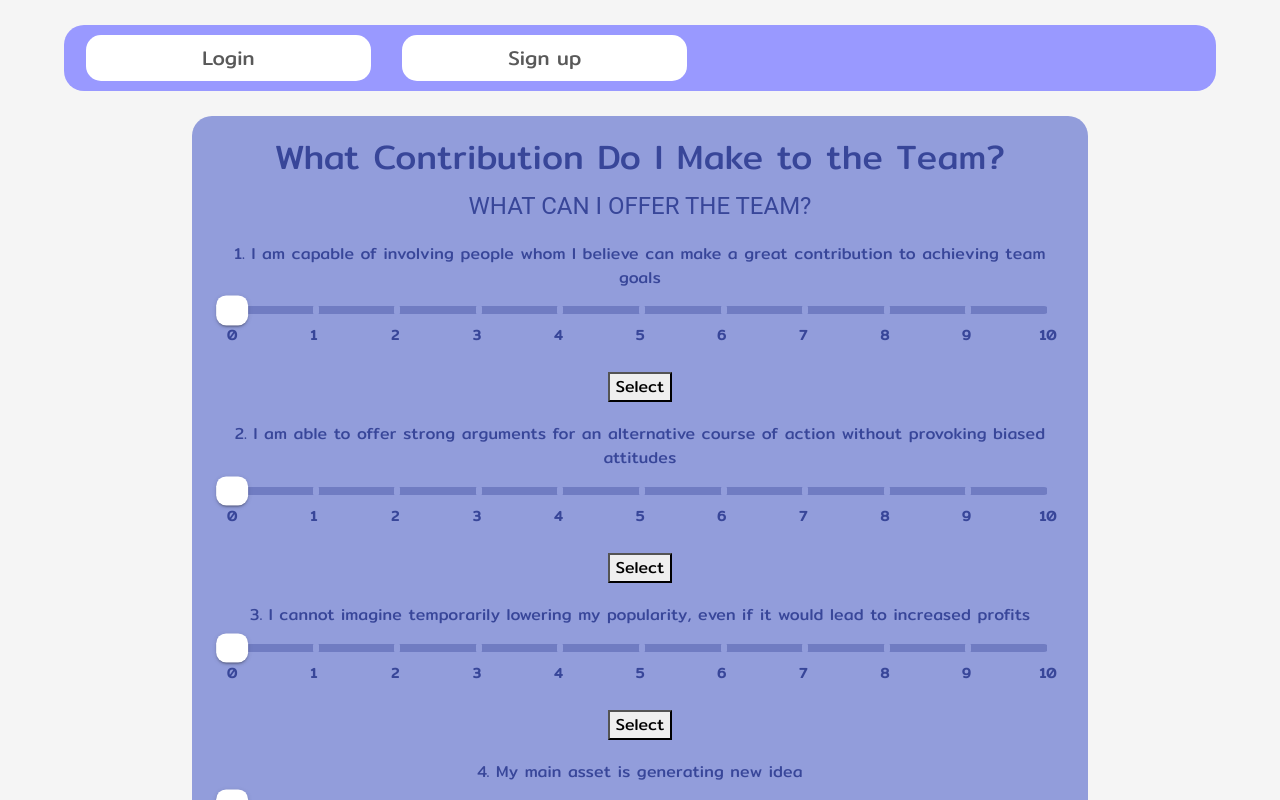
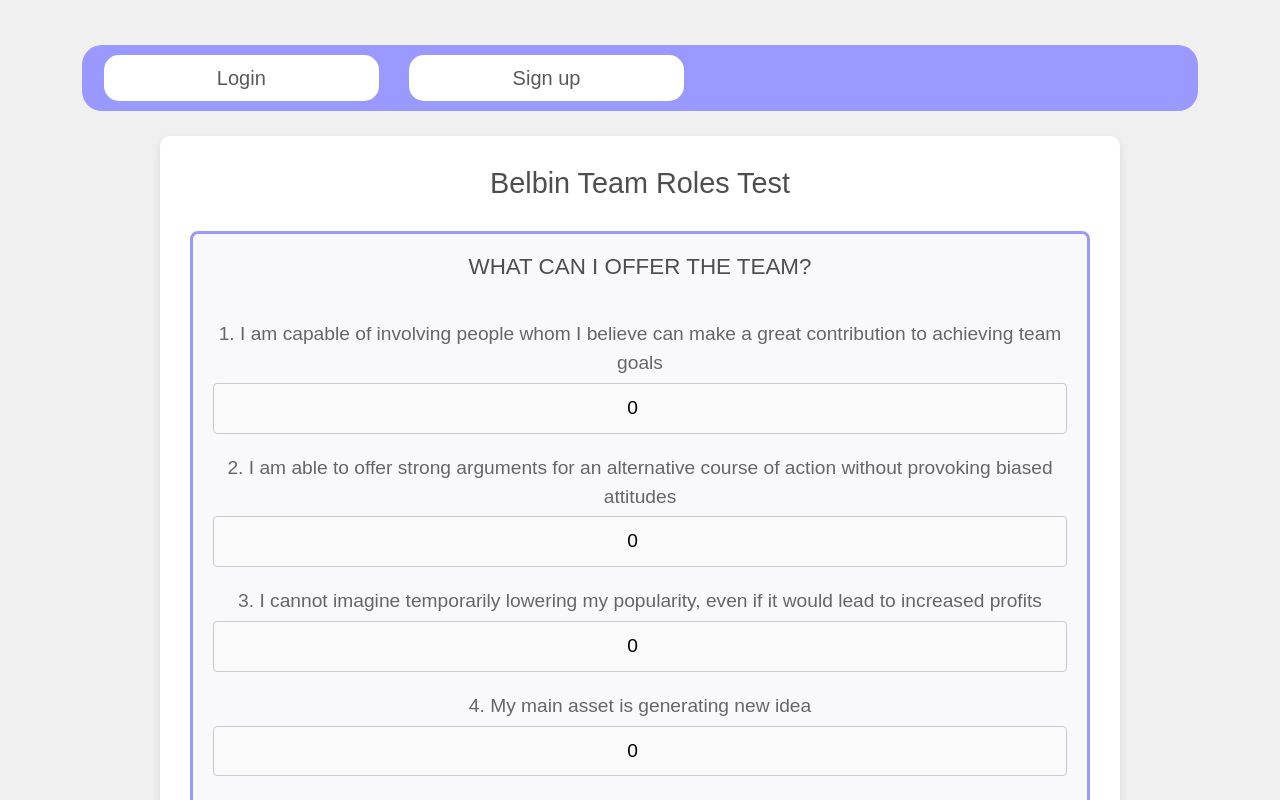
Before and after one commit to Viakaa/soft-skills-frontend, a React (Create React App) app: page /belbin in a window 1280 px wide. Shown: the top 800 px of the page. Built offline with nearby package versions, Linux system fonts and the light colour scheme.

Commit message:
belbin changes

```diff
--- a/src/Components/BelbinTest/BelbinTest.css
+++ b/src/Components/BelbinTest/BelbinTest.css
@@ -1,45 +1,159 @@
-.belbin_main {
-  background-color: #929DDB;
-  color: #384699;
+/* General Styles */
+body {
+  font-family: Arial, sans-serif;
+  background-color: #f0f0f0;
+  margin: 0;
   padding: 20px;
-  text-align: center;
-  border-radius: 20px;
+  box-sizing: border-box;
 }
 
-.theme_belbin {
-  font-family: 'Mitr', sans-serif !important;
+h1 {
+  text-align: center;
+  color: #4e4e4e;
+  font-size: 1.8rem;
+  margin-bottom: 30px;
 }
 
-.questions_belbin {
-  font-family: 'Mitr', sans-serif !important;
-  font-weight: 500 !important;
+h2 {
+  color: #4e4e4e;
+  font-size: 1.4rem;
+  margin: 0 0 10px;
 }
 
-.slider .MuiSlider-track {
-  background-color: #384699;
-  height: 8px;
+h3 {
+  color: #4e4e4e;
+  font-size: 1rem;
 }
 
-.slider .MuiSlider-thumb {
-  height: 22px;
-  width: 30px;
-  background-color: #DDDFF6;
-  border-radius: 7px;
+p {
+  font-size: 1rem;
+  color: #666;
 }
 
-.slider .MuiSlider-rail {
-  background-color: #384699;
-  height: 8px;
+/* Container */
+.test-container {
+  max-width: 960px;
+  margin: 0 auto;
+  padding: 30px;
+  background-color: #fff;
+  border-radius: 10px;
+  box-shadow: 0 4px 10px rgba(0, 0, 0, 0.1);
 }
 
-.slider .MuiSlider-mark {
-  background-color: #929DDB;
-  height: 8px;
-  width: 6px;
+.test-container {
+  text-align: center;
 }
 
-.slider .MuiSlider-markLabel {
-  font-family: 'Mitr', sans-serif !important;
-  font-weight: 600;
-  color: #384699;
+.test-container h2{
+  margin-bottom: 40px;
 }
+
+/* Question Blocks */
+.question-block {
+  margin-bottom: 25px;
+  padding: 20px;
+  background-color: #f9f9fb;
+  border-radius: 8px;
+  border: 3px solid #9999FF ; /* Purple border for the block */
+  box-sizing: border-box;
+}
+
+.question-block h2 {
+  margin-top: 0;
+}
+
+.question {
+  display: flex;
+  flex-direction: column;
+  margin-bottom: 20px;
+}
+
+.question p {
+  margin-bottom: 5px;
+  font-size: 1.2rem;
+}
+
+.question input {
+  padding: 10px;
+  font-size: 1.2rem;
+  border: 1px solid #dcdcdc;
+  border-radius: 4px;
+  width: 70px;
+  text-align: center;
+  transition: border-color 0.2s ease;
+}
+
+.question input:focus {
+  outline: none;
+  border-color:#9999FF ;
+}
+
+/* Summary Section */
+.summary {
+  margin-top: 10px;
+  font-size: 1.2rem;
+  color: #333;
+}
+
+.summary span {
+  font-weight: bold;
+  color: #8a4bf3;
+}
+
+.overall-summary {
+  margin-top: 30px;
+  padding: 20px;
+  background-color: #f9f9fb;
+  border-radius: 8px;
+  border: 2px solid #9999FF ; /* Purple border for overall summary */
+}
+
+.overall-summary p {
+  font-size: 1.2rem;
+}
+
+h1, h2, .overall-summary {
+  color: #4e4e4e;
+}
+
+/* Input Styles */
+input[type="number"] {
+  width: 100%;
+  padding: 10px;
+  font-size: 1.2rem;
+  border: 1px solid #ccc;
+  border-radius: 4px;
+  text-align: center;
+  background-color: #fafafa;
+}
+
+input[type="number"]:focus {
+  border-color:#9999FF ;
+}
+
+input {
+  width: 300px;
+}
+
+/* Responsive Design */
+@media (max-width: 768px) {
+  .test-container {
+    padding: 15px;
+  }
+
+  .question input {
+    width: 60px;
+  }
+
+  .question-block {
+    margin-bottom: 20px;
+  }
+
+  h1, h2 {
+    font-size: 1.2rem;
+  }
+
+  .summary {
+    font-size: 1rem;
+  }
+}
--- a/src/Components/BelbinTest/BelbinTest.js
+++ b/src/Components/BelbinTest/BelbinTest.js
@@ -1,170 +1,76 @@
-import React, { useState, useEffect } from 'react';
-import { useNavigate } from 'react-router-dom';
-import Slider from '@mui/material/Slider';
-import Typography from '@mui/material/Typography';
-import Box from '@mui/material/Box';
-import './BelbinTest.css';
-import belbinTestData from './questions.json';
+import React, { useState } from "react";
+import belbinData from "./questions.json";
+import "./BelbinTest.css";
 
-const marks = Array.from({ length: 11 }, (_, i) => ({
-  value: i,
-  label: `${i}`,
-}));
+const App = () => {
+  const [questions, setQuestions] = useState(
+    belbinData.map((block) => ({
+      ...block,
+      questions: block.questions.map((q) => ({ text: q, points: 0 })),
+    }))
+  );
 
-const Question = ({ question, index, categoryIndex, value, updateResponse, isSelected }) => {
-  const handleChange = (newValue) => {
-    updateResponse(categoryIndex, index, newValue);
+  const calculateTotalPoints = (blockIndex) =>
+    questions[blockIndex].questions.reduce((sum, q) => sum + q.points, 0);
+
+  const countFilledQuestions = (blockIndex) =>
+    questions[blockIndex].questions.filter((q) => q.points > 0).length;
+
+  const handleChangePoints = (blockIndex, questionIndex, value) => {
+    const newQuestions = [...questions];
+    const currentBlock = newQuestions[blockIndex];
+
+    const totalPoints = calculateTotalPoints(blockIndex);
+    const currentPoints = currentBlock.questions[questionIndex].points;
+    const filledCount = countFilledQuestions(blockIndex);
+
+    const isAssigningPoints = value > 0 && currentPoints === 0;
+    if (
+      value >= 0 &&
+      totalPoints - currentPoints + value <= currentBlock.limit &&
+      (!isAssigningPoints || filledCount < 4)
+    ) {
+      newQuestions[blockIndex].questions[questionIndex].points = value;
+      setQuestions(newQuestions);
+    }
   };
 
   return (
-    <Box sx={{ width: '100%', padding: '20px' }}>
-      <Typography className='questions_belbin' gutterBottom>{question}</Typography>
-      <Slider
-        className="slider"
-        value={isSelected ? value : 0}
-        min={0}
-        step={1}
-        max={10}
-        marks={marks}
-        onChange={(e, newValue) => handleChange(newValue)}
-        valueLabelDisplay="auto"
-        disabled={!isSelected}
-      />
-    </Box>
+    <div className="test-container">
+      <h1>Belbin Team Roles Test</h1>
+      {questions.map((block, blockIndex) => (
+        <div className="question-block" key={blockIndex}>
+          <h2>{block.block}</h2>
+          {block.questions.map((question, questionIndex) => (
+            <div className="question" key={questionIndex}>
+              <p>{question.text}</p>
+              <div className="input-group">
+                <input
+                  type="number"
+                  value={question.points}
+                  onChange={(e) =>
+                    handleChangePoints(
+                      blockIndex,
+                      questionIndex,
+                      parseInt(e.target.value) || 0
+                    )
+                  }
+                  min="0"
+                  max="10"
+                />
+              </div>
+            </div>
+          ))}
+          <div className="summary">
+            <p>
+              Total Points for {block.block}: {calculateTotalPoints(blockIndex)}{" "}
+              / {block.limit}
+            </p>
+          </div>
+        </div>
+      ))}
+    </div>
   );
 };
 
-const BelbinTest = () => {
-  const navigate = useNavigate();
-  const [responses, setResponses] = useState([]);
-  const [categoryScores, setCategoryScores] = useState([]);
-  const [selectedQuestions, setSelectedQuestions] = useState({});
-  const [role, setRole] = useState('');
-  const [totalScore, setTotalScore] = useState(0);
-
-  useEffect(() => {
-    if (belbinTestData.length > 0) {
-      const initialResponses = belbinTestData.map((category) =>
-        Array(category.questions.length).fill(0)
-      );
-      const initialCategoryScores = belbinTestData.map(() => 0);
-      setResponses(initialResponses);
-      setCategoryScores(initialCategoryScores);
-    }
-  }, []);
-
-  const updateResponse = (categoryIndex, questionIndex, newValue) => {
-    const newResponses = [...responses];
-    newResponses[categoryIndex][questionIndex] = newValue;
-    const newCategoryScores = [...categoryScores];
-    newCategoryScores[categoryIndex] = newResponses[categoryIndex].reduce((acc, val) => acc + val, 0);
-
-    if (newCategoryScores[categoryIndex] <= 10) {
-      setResponses(newResponses);
-      setCategoryScores(newCategoryScores);
-    }
-  };
-
-  const toggleSelect = (categoryIndex, questionIndex) => {
-    const selectedCountForCategory = selectedQuestions[categoryIndex]?.filter(Boolean).length || 0;
-
-    if (selectedQuestions[categoryIndex]?.[questionIndex]) {
-      setSelectedQuestions((prevSelected) => {
-        const newSelected = { ...prevSelected };
-        newSelected[categoryIndex][questionIndex] = false;
-        return newSelected;
-      });
-    } else if (selectedCountForCategory < 4) {
-      setSelectedQuestions((prevSelected) => {
-        const newSelected = { ...prevSelected };
-        if (!newSelected[categoryIndex]) newSelected[categoryIndex] = [];
-        newSelected[categoryIndex][questionIndex] = true;
-        return newSelected;
-      });
-    }
-  };
-
-  const handleSubmit = () => {
-    const highestScores = belbinTestData.map((category, categoryIndex) => {
-      const categoryResponses = responses[categoryIndex];
-      const highestScore = Math.max(...categoryResponses);
-      const highestScoreIndex = categoryResponses.indexOf(highestScore);
-      return {
-        category: category.category,
-        question: category.questions[highestScoreIndex],
-        score: highestScore,
-        questionIndex: highestScoreIndex + 1,
-      };
-    });
-
-    const roleCount = Array(9).fill(0);
-
-    highestScores.forEach((result) => {
-      const questionIndex = result.questionIndex;
-      if (questionIndex >= 1 && questionIndex <= 8) {
-        roleCount[questionIndex]++;
-      }
-    });
-
-    const dominantRoleIndex = roleCount.indexOf(Math.max(...roleCount));
-    const roleMap = [
-      '', 'Coordinator', 'Expert', 'Creator', 'Idea Generator', 'Researcher', 'Diplomat', 'Implementer', 'Specialist',
-    ];
-    const determinedRole = roleMap[dominantRoleIndex];
-
-    const totalScore = highestScores.reduce((sum, result) => sum + result.score, 0);
-
-    setRole(determinedRole);
-    setTotalScore(totalScore);
-
-
-    navigate('/belbinresult', { state: { role: determinedRole, totalScore } });
-  };
-
-  const isSubmitEnabled = belbinTestData.every((category, categoryIndex) => {
-    const selectedQuestionsCount = selectedQuestions[categoryIndex]?.filter(Boolean).length || 0;
-    return selectedQuestionsCount === 4 && categoryScores[categoryIndex] > 0;
-  });
-
-  return (
-    <Box className='belbin_main' sx={{ margin: 'auto', width: '70%' }}>
-      <Typography className='theme_belbin' variant="h4" component="h1" gutterBottom>
-        What Contribution Do I Make to the Team?
-      </Typography>
-      {belbinTestData.length > 0 && belbinTestData.map((category, categoryIndex) => (
-        <div key={categoryIndex}>
-          <Typography variant="h5">{category.category}</Typography>
-          {category.questions.map((question, questionIndex) => {
-            const isSelected = selectedQuestions[categoryIndex]?.[questionIndex] || false;
-            return (
-              <div key={questionIndex}>
-                <Question
-                  question={question}
-                  index={questionIndex}
-                  categoryIndex={categoryIndex}
-                  value={responses[categoryIndex] ? responses[categoryIndex][questionIndex] : 0}
-                  updateResponse={updateResponse}
-                  isSelected={isSelected}
-                />
-                <button
-                  onClick={() => toggleSelect(categoryIndex, questionIndex)}
-                  disabled={isSelected && responses[categoryIndex][questionIndex] > 0}
-                >
-                  {isSelected ? 'Deselect' : 'Select'}
-                </button>
-              </div>
-            );
-          })}
-          <Typography variant="subtitle1">
-            <strong>Category Score:</strong> {categoryScores[categoryIndex]} / 10
-          </Typography>
-        </div>
-      ))}
-      <Box sx={{ textAlign: 'center', marginTop: '20px' }}>
-        <button onClick={handleSubmit} disabled={!isSubmitEnabled}>Submit</button>
-      </Box>
-    </Box>
-  );
-};
-
-export default BelbinTest;
+export default App;
--- a/src/Components/BelbinTest/questions.json
+++ b/src/Components/BelbinTest/questions.json
@@ -1,6 +1,6 @@
 [
     {
-      "category": "WHAT CAN I OFFER THE TEAM?",
+      "block": "WHAT CAN I OFFER THE TEAM?",
       "limit": 10,
       "questions": [
         "1. I am capable of involving people whom I believe can make a great contribution to achieving team goals",
@@ -14,7 +14,7 @@
       ]
     },
     {
-      "category": "WHAT CHARACTERIZES ME AS A TEAM MEMBER?",
+      "block": "WHAT CHARACTERIZES ME AS A TEAM MEMBER?",
       "limit": 10,
       "questions": [
         "1. I tend to rely on people who can articulate their viewpoints effectively, even before those views are fully discussed",
@@ -28,7 +28,7 @@
       ]
     },
     {
-        "category": "WHEN I WORK WITH OTHERS ON A PROJECT",
+        "block": "WHEN I WORK WITH OTHERS ON A PROJECT",
         "limit": 10,
         "questions": [
         "1. I can influence others well, without exerting strong pressure",
@@ -42,7 +42,7 @@
         ]
       },
       {
-        "category": "MY ATTITUDE AND INTEREST IN GROUP WORK",
+        "block": "MY ATTITUDE AND INTEREST IN GROUP WORK",
         "limit": 10,
         "questions": [
           "1. I do not have difficulties making decisions, although I am always open to different points of view",
@@ -56,7 +56,7 @@
         ]
       },
       {
-        "category": "I DERIVE SATISFACTION FROM WORK BECAUSE...",
+        "block": "I DERIVE SATISFACTION FROM WORK BECAUSE...",
         "limit": 10,
         "questions": [
         "1. I can persuade people of the necessity of a certain course of action",
@@ -70,7 +70,7 @@
         ]
       },
       {
-        "category": "WHEN THE TASK IS DIFFICULT AND UNFAMILIAR",
+        "block": "WHEN THE TASK IS DIFFICULT AND UNFAMILIAR",
         "limit": 10,
         "questions": [
         "1. I try to make the task easier by finding people in the group who can take on part of the problem-solving",
@@ -84,7 +84,7 @@
         ]
       },
       {
-        "category": "PROBLEMS THAT ARISE WHEN WORKING IN GROUPS",
+        "block": "PROBLEMS THAT ARISE WHEN WORKING IN GROUPS",
         "limit": 10,
         "questions": [
         "1. I know that I demand from others what I myself cannot perform",
```
